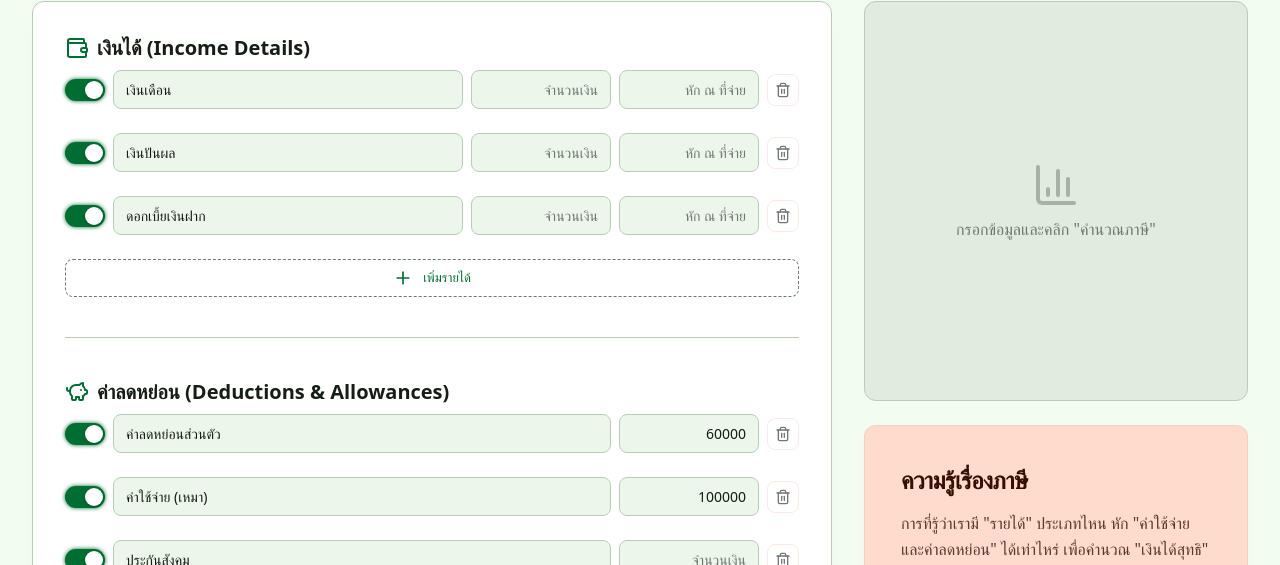
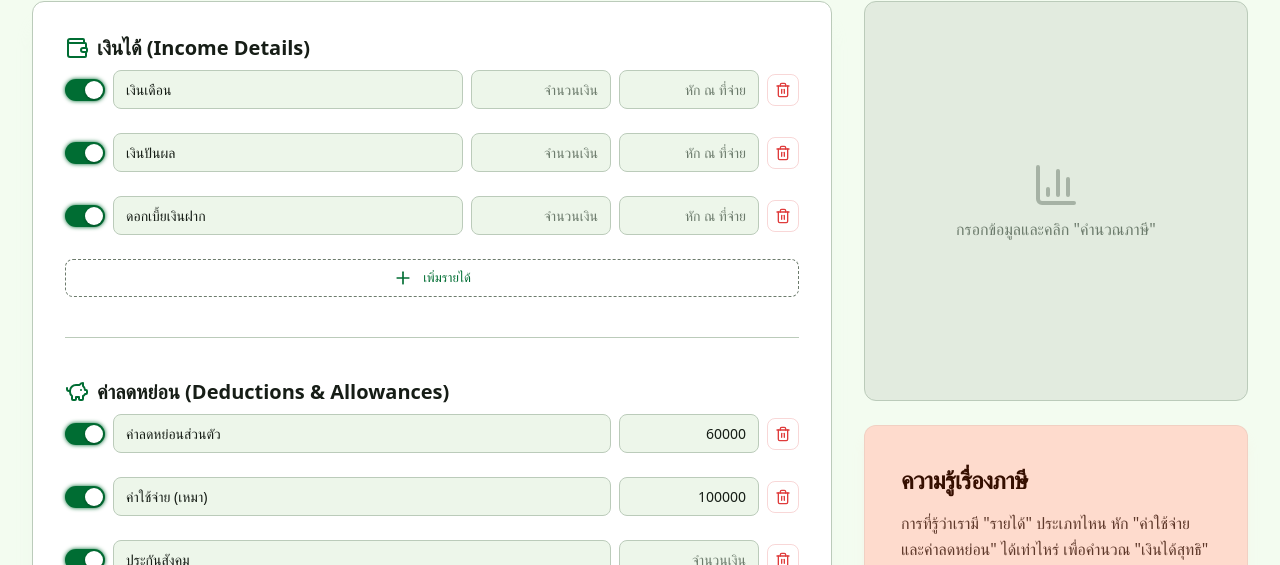
Before and after one commit to Kantavit/WhatsMyTax, a Next.js app: page / in a window 1280 px wide. Shown: the part 235-800 px from the top of the page. Built offline with nearby package versions, Linux system fonts and the light colour scheme.

Commit message:
fix: trash icon thicker red

```diff
--- a/src/app/globals.css
+++ b/src/app/globals.css
@@ -112,7 +112,7 @@
   --app-color-inverse-primary: #43e17b;
   --app-color-surface-variant: #dce5d9;
   --app-color-on-secondary-container: #326f42;
-  --app-color-error: #ba1a1a;
+  --app-color-error: #dc2626;
   --app-color-background: #f3fcf0;
 
   --app-color-help-card-bg: #fedbcd;
@@ -169,7 +169,7 @@
   --app-color-inverse-primary: #006d33;
   --app-color-surface-variant: #434943;
   --app-color-on-secondary-container: #b1f2ba;
-  --app-color-error: #ffb4ab;
+  --app-color-error: #ef4444;
   --app-color-background: #0f140f;
 
   --app-color-help-card-bg: #783718;
@@ -366,18 +366,18 @@ body {
   align-items: center;
   justify-content: center;
   background: transparent;
-  border: 1px solid rgba(239, 68, 68, 0.2);
+  border: 1px solid color-mix(in srgb, var(--color-error), transparent 80%);
   border-radius: 0.5rem;
-  color: var(--error);
+  color: var(--color-error);
   font-size: 1rem;
   cursor: pointer;
-  transition: background 0.2s ease, border-color 0.2s ease;
-  opacity: 0.6;
+  transition: all 0.2s ease;
+  opacity: 0.9;
 }
 
 .btn-remove:hover {
-  background: rgba(239, 68, 68, 0.1);
-  border-color: var(--error);
+  background: color-mix(in srgb, var(--color-error), transparent 90%);
+  border-color: var(--color-error);
   opacity: 1;
 }
 
@@ -412,15 +412,15 @@ body {
 
 /* ── Pay highlight ── */
 .pay-card {
-  background: rgba(239, 68, 68, 0.08);
-  border: 1px solid rgba(239, 68, 68, 0.25);
+  background: color-mix(in srgb, var(--color-error), transparent 92%);
+  border: 1px solid color-mix(in srgb, var(--color-error), transparent 75%);
   border-radius: var(--radius-lg);
   padding: 1rem 1.25rem;
   text-align: center;
 }
 
 .pay-text {
-  color: var(--error);
+  color: var(--color-error);
   font-weight: 700;
   font-size: 1.25rem;
 }
```
